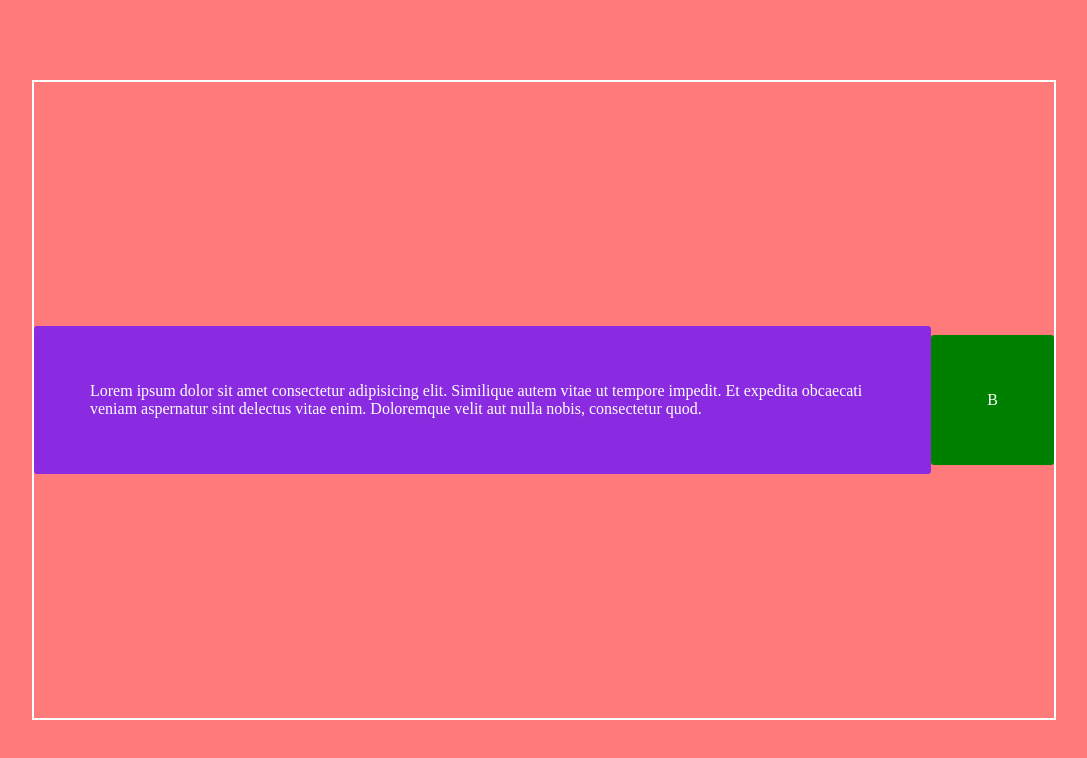
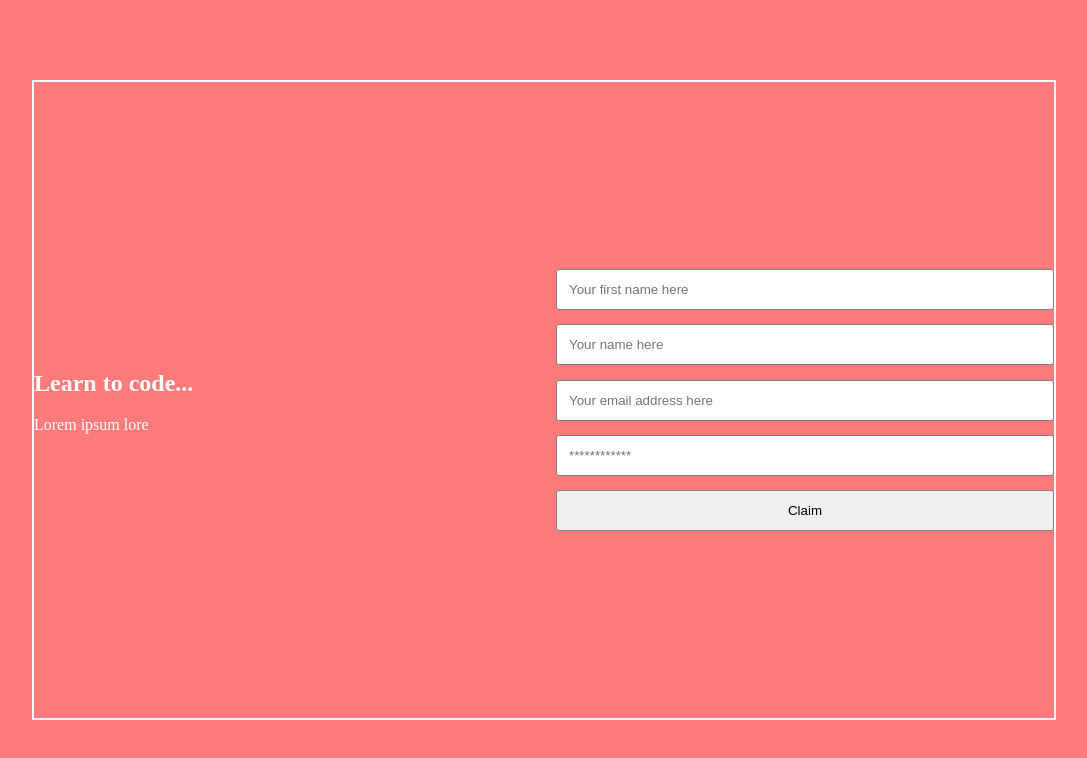
Before and after one commit to Bam92/signup-form, a plain HTML site: page index.html in a window 1280 px wide. Shown: the whole page, without its empty margins (96-1183 px from the left). Drawn offline with Linux system fonts and the light colour scheme.

Commit message:
feat: remove lorem

```diff
--- a/css/style.css
+++ b/css/style.css
@@ -12,19 +12,33 @@ body {
 }
 main {
     display: flex;
-    justify-content: flex-end;
+    justify-content: center;
     align-items: center;
+    gap: 1.5em;
     height: 80vh;
     width: 80vw;
     border: 2px solid;
 }
 
 section {
-    padding: 3.5em;
-    background-color: blueviolet;
     border-radius: 3px;
+    width: 50%;
+    /* height: 100%; */
 }
 
-section:last-child {
-    background-color: green;
+/*================
+Style for the form
+*/
+form {
+    /* height: 70%; */
+    gap: .9em;
+    display: flex;
+    flex-direction: column;
+    justify-content: space-between;
 }
+
+input {
+    padding: .9em;
+    border-radius: 3px;
+    border: 1px solid gray;
+}
--- a/index.html
+++ b/index.html
@@ -10,12 +10,18 @@
 <body>
     <main>
         <section>
-            Lorem ipsum dolor sit amet consectetur
-            adipisicing elit. Similique autem vitae ut
-            tempore impedit. Et expedita obcaecati
-            veniam aspernatur sint delectus vitae enim. Doloremque velit aut nulla nobis, consectetur quod.
+            <h1>Learn to code...</h1>
+            <p>Lorem ipsum lore</p>
         </section>
-        <section>B</section>
+        <section>
+            <form>
+                <input type="text" placeholder="Your first name here">
+                <input type="text" placeholder="Your name here">
+                <input type="email" placeholder="Your email address here">
+                <input type="password" placeholder="************">
+                <input type="button" value="Claim">
+            </form>
+        </section>
     </main>
 </body>
 </html>
```
